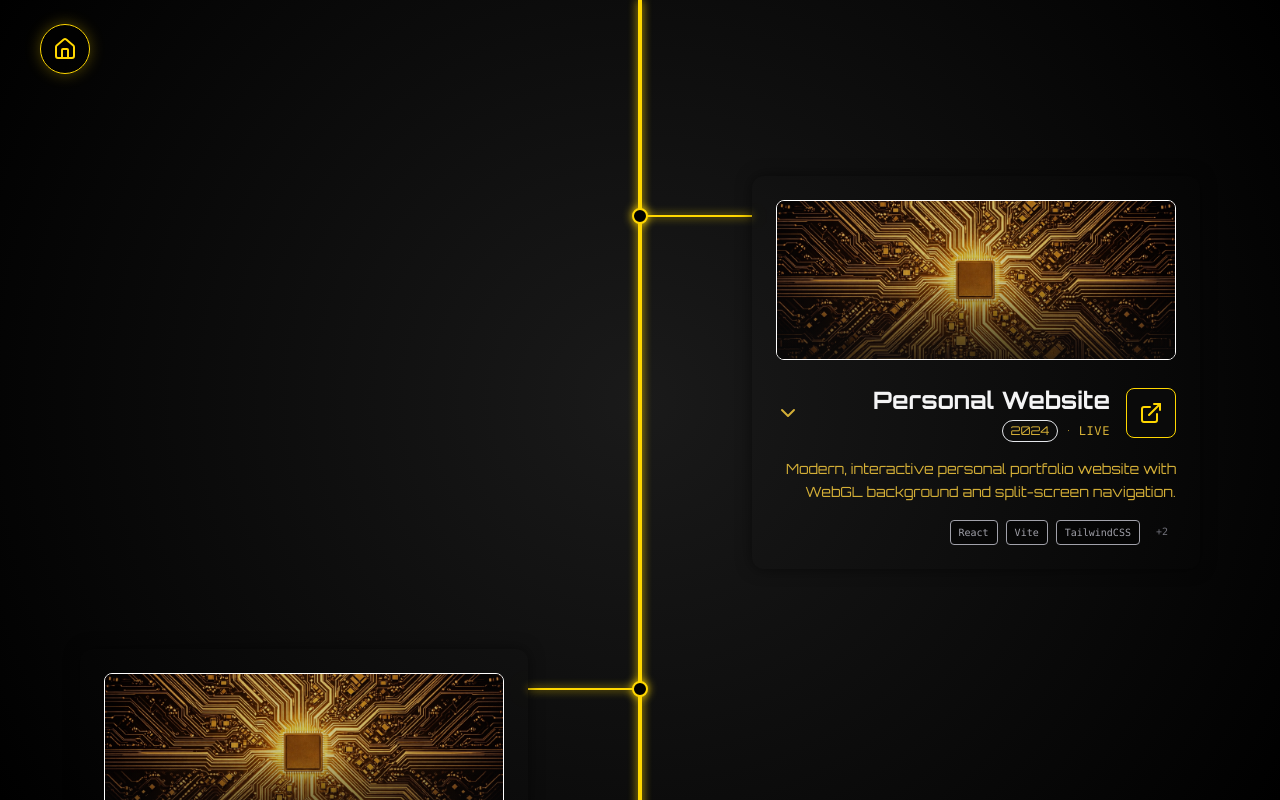
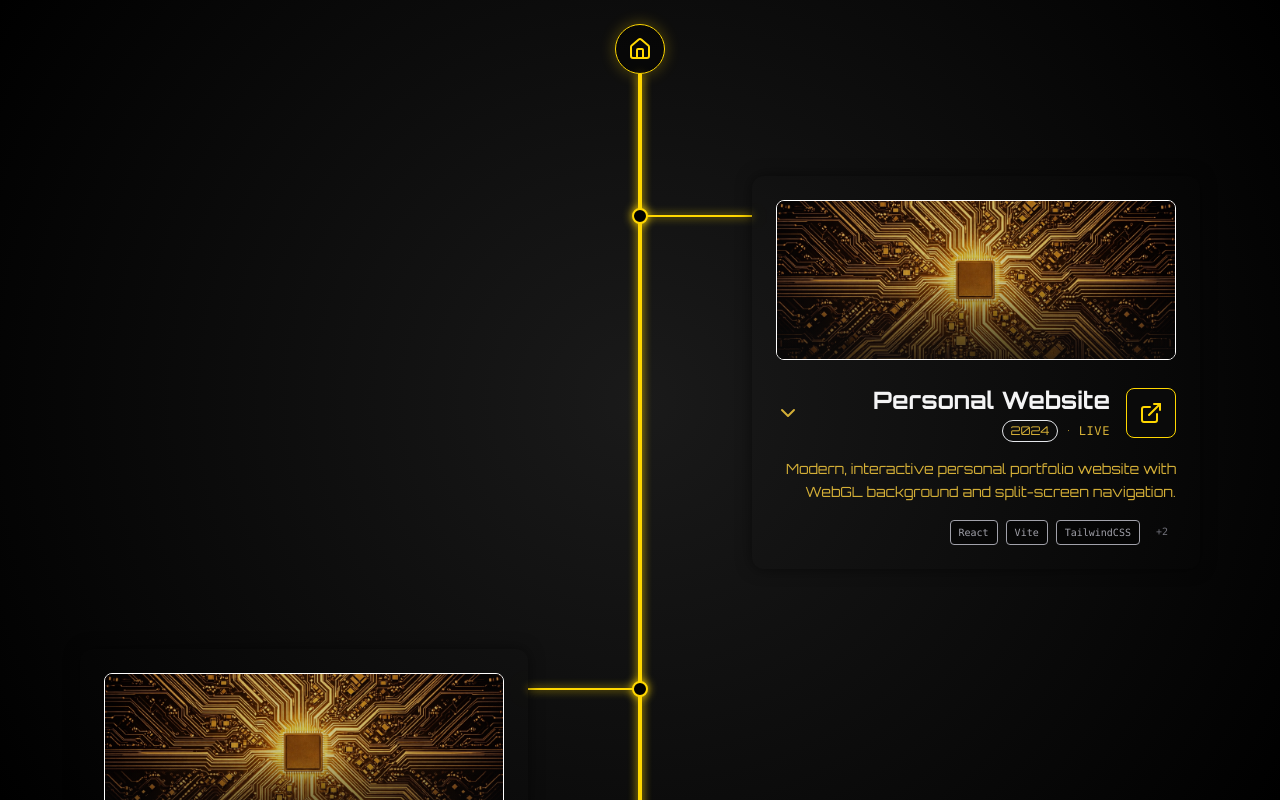
Before and after one commit to nspaine/nspaine.github.io, a React (Vite) app: page /portfolio in a window 1280 px wide. Built offline with nearby package versions, Linux system fonts and the light colour scheme.

Commit message:
Center home button on desktop and align trace start

```diff
--- a/src/pages/Portfolio.jsx
+++ b/src/pages/Portfolio.jsx
@@ -26,7 +26,7 @@ const Portfolio = () => {
                 {/* Header Navigation - Home Icon Only */}
                 <button
                     onClick={() => navigate('/')}
-                    className="fixed top-6 left-6 md:left-10 z-50 p-3 rounded-full bg-black/50 border border-[var(--accent-color)] text-[var(--accent-color)] hover:bg-[var(--accent-color)] hover:text-black transition-all duration-300 hover:scale-110 shadow-[0_0_15px_rgba(255,215,0,0.3)]"
+                    className="fixed top-6 left-6 md:left-1/2 md:-translate-x-1/2 z-50 p-3 rounded-full bg-black/50 border border-[var(--accent-color)] text-[var(--accent-color)] hover:bg-[var(--accent-color)] hover:text-black transition-all duration-300 hover:scale-110 shadow-[0_0_15px_rgba(255,215,0,0.3)]"
                 >
                     <Home size={24} />
                 </button>
@@ -38,8 +38,8 @@ const Portfolio = () => {
                 {/* We place this absolutely continuously down the page using a fixed height container logic or just relative to the flow */}
                 <div className="relative pb-32">
                     {/* Continuous Central Trace */}
-                    {/* -top-44 = 11rem (6rem padding + 5rem spacer) to reach the very top of the page */}
-                    <div className="absolute -top-44 bottom-0 left-8 md:left-1/2 w-1 -translate-x-1/2 bg-[#FFD700] shadow-[0_0_10px_#FFD700] z-0 rounded-b-full" />
+                    {/* -top-102px = Starts below the fixed header button (approx 74px from top) */}
+                    <div className="absolute top-[-102px] bottom-0 left-8 md:left-1/2 w-1 -translate-x-1/2 bg-[#FFD700] shadow-[0_0_10px_#FFD700] z-0 rounded-b-full" />
 
                     {/* Circuit Nodes Loop */}
                     {projects.map((project, index) => (
```
